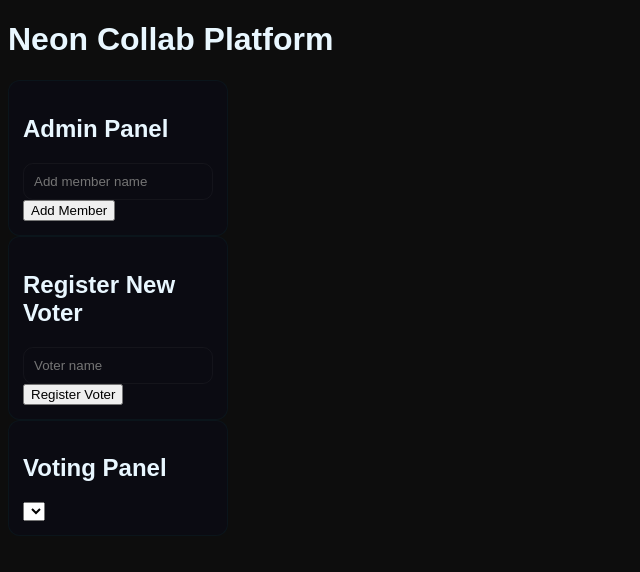
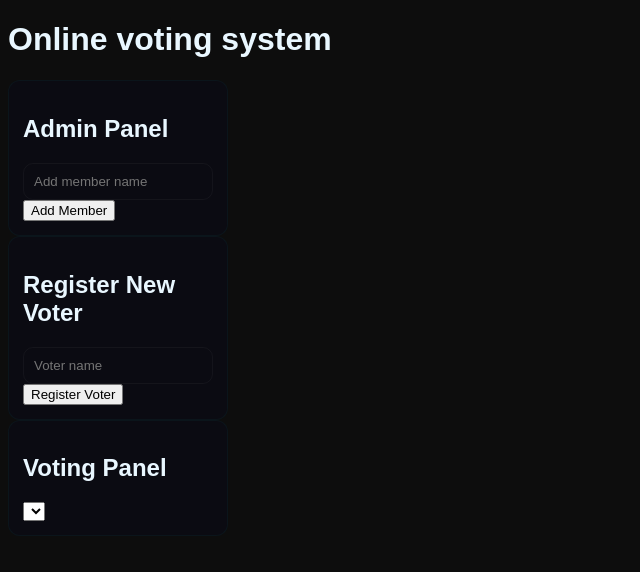
Before and after one commit to SaquibSamar/online-voting-system, a plain HTML site: page index.html in a window 1280 px wide. Shown: the whole page, without its empty margins (0-640 px from the left). Drawn offline with Linux system fonts and the light colour scheme; no server answers.

Commit message:
Update index.html

```diff
--- a/index.html
+++ b/index.html
@@ -10,7 +10,7 @@
 </head>
 <body>
 <div class="container">
-<h1 class="title">Neon Collab Platform</h1>
+<h1 class="title">Online voting system</h1>
 
 
 <!-- Admin Section -->
```
